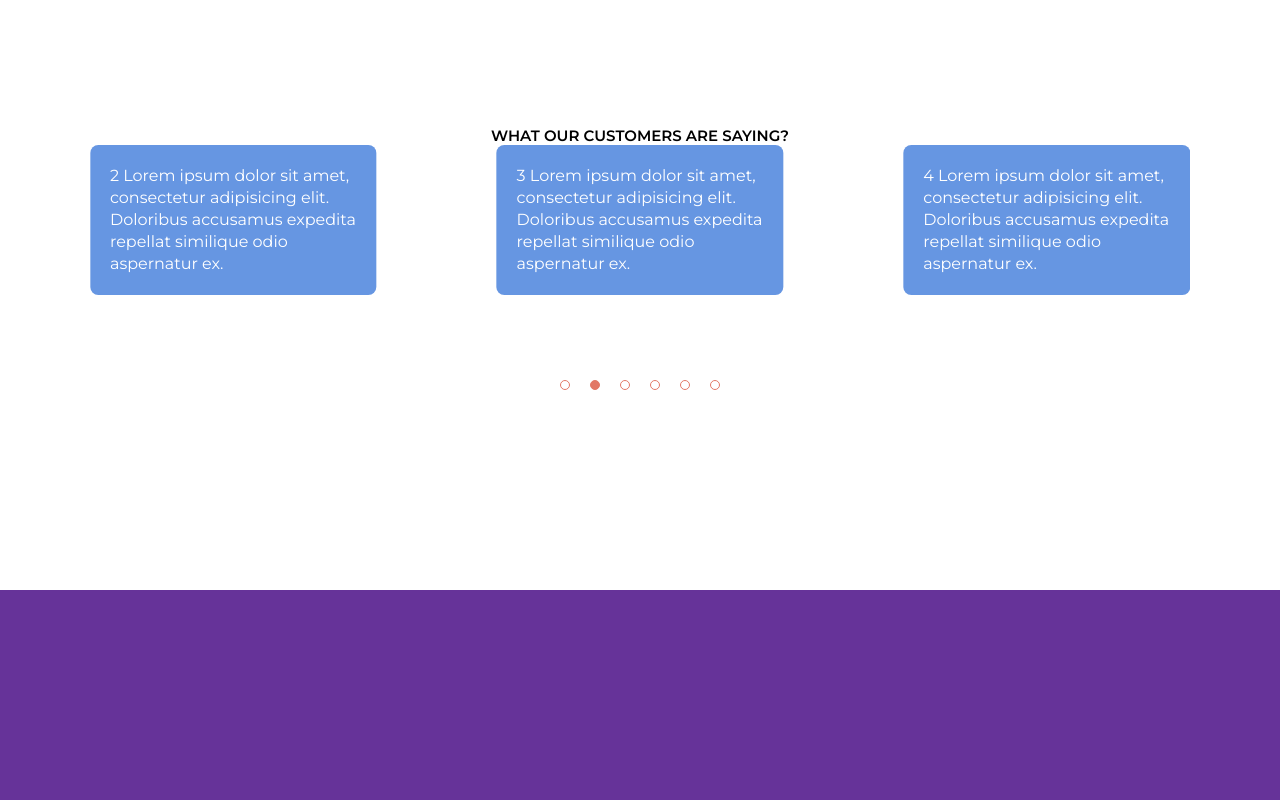
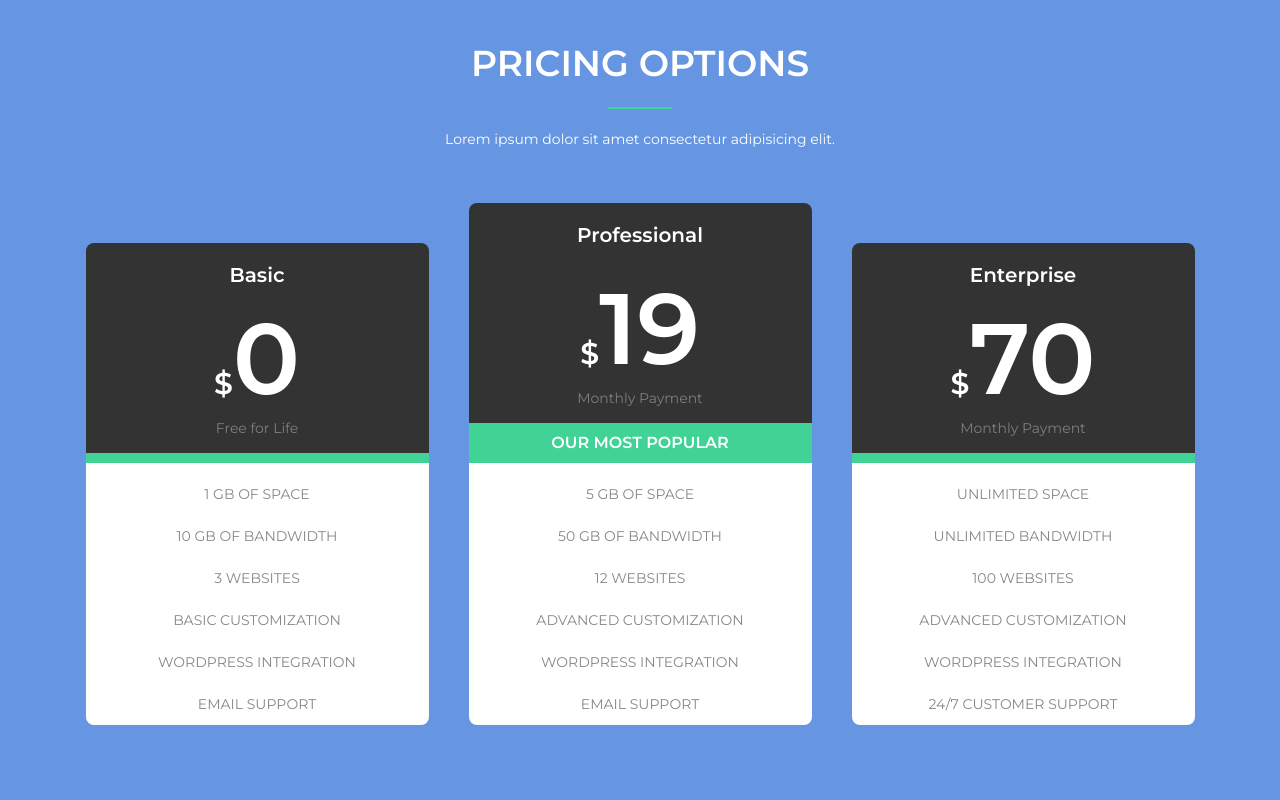
Before and after one commit to ArTikrai/baigiamasis-darbas, a plain HTML site: page index.html in a window 1280 px wide. Shown: the part 2960-3760 px from the top of the page. Drawn offline with nearby package versions, Linux system fonts and the light colour scheme; no server answers.

Commit message:
upgrade4

```diff
--- /dev/null
+++ b/css/src/price.scss
@@ -0,0 +1,113 @@
+.pricing {
+  padding: 115px 0;
+  background-color: #6696e2;
+  .container {
+    display: flex;
+    flex-direction: column;
+    justify-content: center;
+    align-items: center;
+    text-align: center;
+
+    p {
+      font-size: 1.4rem;
+    }
+  }
+
+  .pricing-options {
+    color: #ffffff;
+    padding-bottom: 80px;
+
+    h2 {
+      position: relative;
+      font-size: 3.6rem;
+      padding-bottom: 45px;
+
+      &::after {
+        content: "";
+        position: absolute;
+        bottom: 30px;
+        left: 50%;
+        right: 50%;
+        bottom: 20px;
+
+        transform: translate(-50%, -50%);
+        width: 64px;
+        border-bottom: 2px solid #41d395;
+      }
+    }
+  }
+
+  .pricing-row {
+    display: flex;
+    gap: 40px;
+    padding-top: 50px;
+
+    .pricing-box {
+      display: flex;
+      flex-direction: column;
+      justify-content: flex-end;
+      text-align: center;
+      width: 343px;
+      height: 446px;
+
+      &.prof h4 {
+        padding-bottom: 20px;
+      }
+    }
+
+    .price {
+      background-color: #333333;
+      color: #ffffff;
+      border-top-left-radius: 8px;
+      border-top-right-radius: 8px;
+      h2 {
+        font-size: 3rem;
+      }
+      h4 {
+        padding-top: 20px;
+        padding-bottom: 10px;
+        font-size: 2rem;
+      }
+      span {
+        font-size: 10rem;
+      }
+      p {
+        font-size: 1.4rem;
+        color: #7e7e7e;
+        padding-bottom: 15px;
+      }
+    }
+    .bg-green {
+      padding-top: 10px;
+      width: 100%;
+      height: 6px;
+      background-color: #41d395;
+
+      &.prof {
+        height: 40px;
+        color: #ffffff;
+        padding-bottom: 5px;
+        font-size: 1.6rem;
+      }
+    }
+
+    .list {
+      background-color: #ffffff;
+      border-bottom-left-radius: 8px;
+      border-bottom-right-radius: 8px;
+
+      ul {
+        padding-top: 10px;
+        padding-left: 0;
+        list-style-type: none;
+        li {
+          color: #86878b;
+          width: 100%;
+          text-align: center;
+          line-height: 3;
+          font-size: 1.4rem;
+        }
+      }
+    }
+  }
+}
--- a/css/src/style.scss
+++ b/css/src/style.scss
@@ -4,6 +4,7 @@
 @import "about.scss";
 @import "features.scss";
 @import "awesome.scss";
+@import "price.scss";
 @import "reviews.scss";
 @import "weather.scss";
 
--- a/index.html
+++ b/index.html
@@ -373,6 +373,73 @@
         </div>
       </section>
 
+      <section class="pricing">
+        <div class="container">
+          <div class="pricing-options">
+            <h2>PRICING OPTIONS</h2>
+            <p>Lorem ipsum dolor sit amet consectetur adipisicing elit.</p>
+          </div>
+          <div class="pricing-row">
+            <div class="pricing-box">
+              <div class="price">
+                <h4>Basic</h4>
+                <h2>$<span>0</span></h2>
+                <p>Free for Life</p>
+              </div>
+              <div class="bg-green"></div>
+              <div class="list">
+                <ul>
+                  <li>1 GB OF SPACE</li>
+                  <li>10 GB OF BANDWIDTH</li>
+                  <li>3 WEBSITES</li>
+                  <li>BASIC CUSTOMIZATION</li>
+                  <li>WORDPRESS INTEGRATION</li>
+                  <li>EMAIL SUPPORT</li>
+                </ul>
+              </div>
+            </div>
+            <div class="pricing-box prof">
+              <div class="price">
+                <h4>Professional</h4>
+                <h2>$<span>19</span></h2>
+                <p>Monthly Payment</p>
+              </div>
+              <div class="bg-green prof">
+                <h4>OUR MOST POPULAR</h4>
+              </div>
+              <div class="list">
+                <ul>
+                  <li>5 GB OF SPACE</li>
+                  <li>50 GB OF BANDWIDTH</li>
+                  <li>12 WEBSITES</li>
+                  <li>ADVANCED CUSTOMIZATION</li>
+                  <li>WORDPRESS INTEGRATION</li>
+                  <li>EMAIL SUPPORT</li>
+                </ul>
+              </div>
+            </div>
+            <div class="pricing-box">
+              <div class="price">
+                <h4>Enterprise</h4>
+                <h2>$<span>70</span></h2>
+                <p>Monthly Payment</p>
+              </div>
+              <div class="bg-green"></div>
+              <div class="list">
+                <ul>
+                  <li>UNLIMITED SPACE</li>
+                  <li>UNLIMITED BANDWIDTH</li>
+                  <li>100 WEBSITES</li>
+                  <li>ADVANCED CUSTOMIZATION</li>
+                  <li>WORDPRESS INTEGRATION</li>
+                  <li>24/7 CUSTOMER SUPPORT</li>
+                </ul>
+              </div>
+            </div>
+          </div>
+        </div>
+      </section>
+
       <section class="reviews" id="reviews">
         <div class="container">
           <h2>What our customers are saying?</h2>
```
Also changed, not shown: css/style.css.
